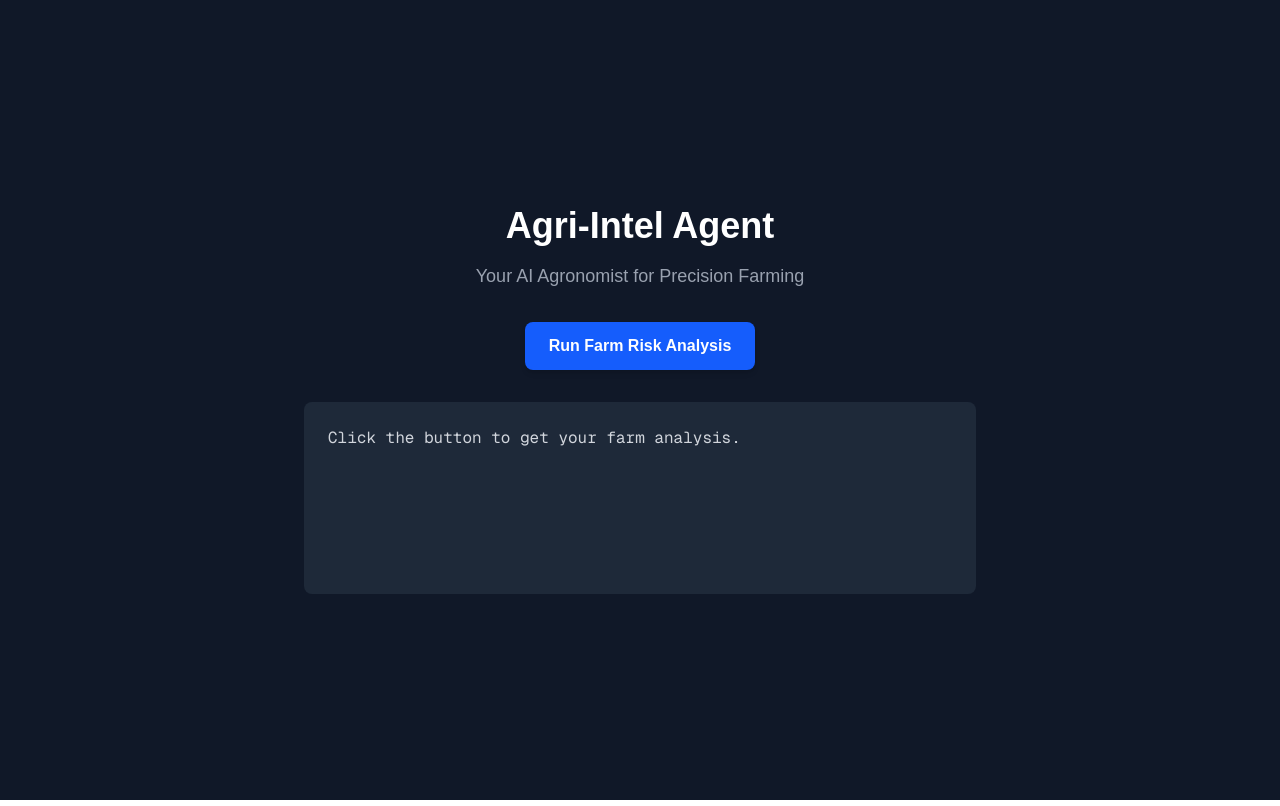
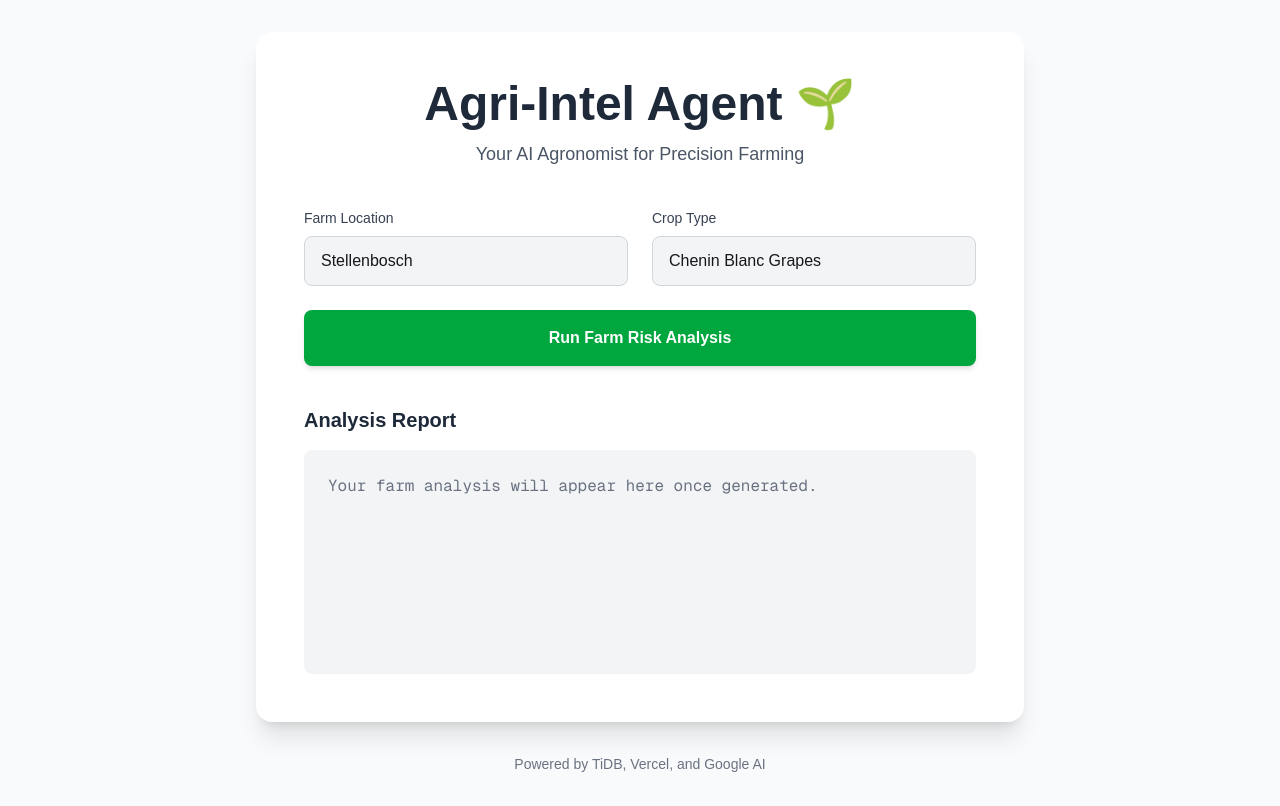
Before and after one commit to Blackgroundmc34/agri-intel-agent, a Next.js app in the folder frontend/: page / in a window 1280 px wide. Built offline with nearby package versions, Linux system fonts and the light colour scheme.

Commit message:
Initial commit of Agri-Intel Agent project

```diff
--- /dev/null
+++ b/frontend/src/app/backup.tsx
@@ -0,0 +1,61 @@
+// frontend/app/page.js
+
+'use client';
+
+import { useState } from 'react';
+
+export default function Home() {
+  const [analysisResult, setAnalysisResult] = useState('');
+  const [isLoading, setIsLoading] = useState(false);
+
+  // This function calls our new AI agent endpoint
+  const getAnalysis = async () => {
+    setIsLoading(true);
+    setAnalysisResult('The agent is thinking... synthesizing data from weather, satellite, and TiDB...');
+
+    try {
+      const response = await fetch('http://127.0.0.1:8000/api/get-farm-analysis', {
+        method: 'POST',
+        headers: {
+          'Content-Type': 'application/json',
+        },
+        body: JSON.stringify({
+          farm_location: 'Stellenbosch', // Sending mock data from frontend
+          crop_type: 'Chenin Blanc Grapes',
+        }),
+      });
+      const data = await response.json();
+      setAnalysisResult(data.analysis);
+
+    } catch (error) {
+      setAnalysisResult('Failed to connect to the backend agent. Is it running?');
+    }
+
+    setIsLoading(false);
+  };
+
+  return (
+    <main className="flex min-h-screen flex-col items-center justify-center p-24 bg-gray-900 text-white">
+      <div className="text-center w-full max-w-2xl">
+        <h1 className="text-4xl font-bold mb-4">Agri-Intel Agent</h1>
+        <p className="text-lg text-gray-400 mb-8">
+          Your AI Agronomist for Precision Farming
+        </p>
+
+        <button
+          onClick={getAnalysis}
+          disabled={isLoading}
+          className="px-6 py-3 bg-blue-600 text-white font-semibold rounded-lg shadow-md hover:bg-blue-700 disabled:bg-gray-500 disabled:cursor-not-allowed transition-colors"
+        >
+          {isLoading ? 'Analyzing...' : 'Run Farm Risk Analysis'}
+        </button>
+
+        <div className="mt-8 p-6 bg-gray-800 rounded-lg min-h-[12rem] text-left whitespace-pre-wrap">
+          <p className="text-md font-mono text-gray-300">
+            {analysisResult || 'Click the button to get your farm analysis.'}
+          </p>
+        </div>
+      </div>
+    </main>
+  );
+}
--- a/frontend/src/app/page.tsx
+++ b/frontend/src/app/page.tsx
@@ -4,58 +4,140 @@
 
 import { useState } from 'react';
 
+// Simple SVG spinner component for loading states
+const Spinner = () => (
+  <svg className="animate-spin -ml-1 mr-3 h-5 w-5 text-white" xmlns="http://www.w3.org/2000/svg" fill="none" viewBox="0 0 24 24">
+    <circle className="opacity-25" cx="12" cy="12" r="10" stroke="currentColor" strokeWidth="4"></circle>
+    <path className="opacity-75" fill="currentColor" d="M4 12a8 8 0 018-8V0C5.373 0 0 5.373 0 12h4zm2 5.291A7.962 7.962 0 014 12H0c0 3.042 1.135 5.824 3 7.938l3-2.647z"></path>
+  </svg>
+);
+
 export default function Home() {
+  const [farmLocation, setFarmLocation] = useState('Stellenbosch');
+  const [cropType, setCropType] = useState('Chenin Blanc Grapes');
   const [analysisResult, setAnalysisResult] = useState('');
   const [isLoading, setIsLoading] = useState(false);
+  const [error, setError] = useState('');
 
-  // This function calls our new AI agent endpoint
-  const getAnalysis = async () => {
+  const getAnalysis = async (e) => {
+    e.preventDefault(); // Prevent form submission from reloading the page
     setIsLoading(true);
-    setAnalysisResult('The agent is thinking... synthesizing data from weather, satellite, and TiDB...');
+    setAnalysisResult('');
+    setError('');
+
+    // A more engaging loading message
+    const loadingMessages = [
+        "Analyzing weather patterns... 🌦️",
+        "Querying satellite imagery... 🛰️",
+        "Synthesizing soil data from TiDB... 🌱",
+        "Compiling risk assessment... 📝",
+    ];
+    let messageIndex = 0;
+    const interval = setInterval(() => {
+        setAnalysisResult(loadingMessages[messageIndex % loadingMessages.length]);
+        messageIndex++;
+    }, 1500);
+
 
     try {
       const response = await fetch('http://127.0.0.1:8000/api/get-farm-analysis', {
         method: 'POST',
-        headers: {
-          'Content-Type': 'application/json',
-        },
+        headers: { 'Content-Type': 'application/json' },
         body: JSON.stringify({
-          farm_location: 'Stellenbosch', // Sending mock data from frontend
-          crop_type: 'Chenin Blanc Grapes',
+          farm_location: farmLocation,
+          crop_type: cropType,
         }),
       });
+
+      clearInterval(interval); // Stop the loading messages
+
+      if (!response.ok) {
+        throw new Error(`HTTP error! Status: ${response.status}`);
+      }
+
       const data = await response.json();
       setAnalysisResult(data.analysis);
 
-    } catch (error) {
-      setAnalysisResult('Failed to connect to the backend agent. Is it running?');
+    } catch (err) {
+      clearInterval(interval); // Also stop on error
+      setError('Failed to connect to the Agri-Intel agent. Please ensure it is running and accessible.');
+      setAnalysisResult(''); // Clear any loading messages
+    } finally {
+      setIsLoading(false);
     }
-
-    setIsLoading(false);
   };
 
   return (
-    <main className="flex min-h-screen flex-col items-center justify-center p-24 bg-gray-900 text-white">
-      <div className="text-center w-full max-w-2xl">
-        <h1 className="text-4xl font-bold mb-4">Agri-Intel Agent</h1>
-        <p className="text-lg text-gray-400 mb-8">
+    <main className="flex min-h-screen flex-col items-center justify-center bg-gray-50 dark:bg-gray-900 p-4 sm:p-8 transition-colors duration-300">
+      <div className="w-full max-w-3xl bg-white dark:bg-gray-800 rounded-2xl shadow-xl overflow-hidden">
+        <div className="p-8 sm:p-12">
+          {/* Header Section */}
+          <div className="text-center mb-10">
+            <h1 className="text-4xl sm:text-5xl font-bold text-gray-800 dark:text-white">
+              Agri-Intel Agent 🌱
+            </h1>
+            <p className="mt-3 text-lg text-gray-600 dark:text-gray-400">
               Your AI Agronomist for Precision Farming
             </p>
+          </div>
 
+          {/* Input Form Section */}
+          <form onSubmit={getAnalysis} className="space-y-6">
+            <div className="grid grid-cols-1 sm:grid-cols-2 gap-6">
+              <div>
+                <label htmlFor="farm_location" className="block text-sm font-medium text-gray-700 dark:text-gray-300 mb-2">
+                  Farm Location
+                </label>
+                <input
+                  type="text"
+                  id="farm_location"
+                  value={farmLocation}
+                  onChange={(e) => setFarmLocation(e.target.value)}
+                  className="w-full px-4 py-3 bg-gray-100 dark:bg-gray-700 border border-gray-300 dark:border-gray-600 rounded-lg focus:ring-2 focus:ring-green-500 focus:border-green-500 transition"
+                  placeholder="e.g., Stellenbosch"
+                  required
+                />
+              </div>
+              <div>
+                <label htmlFor="crop_type" className="block text-sm font-medium text-gray-700 dark:text-gray-300 mb-2">
+                  Crop Type
+                </label>
+                <input
+                  type="text"
+                  id="crop_type"
+                  value={cropType}
+                  onChange={(e) => setCropType(e.target.value)}
+                  className="w-full px-4 py-3 bg-gray-100 dark:bg-gray-700 border border-gray-300 dark:border-gray-600 rounded-lg focus:ring-2 focus:ring-green-500 focus:border-green-500 transition"
+                  placeholder="e.g., Chenin Blanc Grapes"
+                  required
+                />
+              </div>
+            </div>
+
+            {/* Submit Button */}
             <button
-          onClick={getAnalysis}
+              type="submit"
               disabled={isLoading}
-          className="px-6 py-3 bg-blue-600 text-white font-semibold rounded-lg shadow-md hover:bg-blue-700 disabled:bg-gray-500 disabled:cursor-not-allowed transition-colors"
+              className="w-full flex justify-center items-center px-6 py-4 bg-green-600 text-white font-semibold rounded-lg shadow-md hover:bg-green-700 disabled:bg-gray-500 disabled:cursor-not-allowed transition-all duration-300 ease-in-out transform hover:scale-105"
             >
+              {isLoading ? <Spinner /> : null}
               {isLoading ? 'Analyzing...' : 'Run Farm Risk Analysis'}
             </button>
+          </form>
 
-        <div className="mt-8 p-6 bg-gray-800 rounded-lg min-h-[12rem] text-left whitespace-pre-wrap">
-          <p className="text-md font-mono text-gray-300">
-            {analysisResult || 'Click the button to get your farm analysis.'}
-          </p>
+          {/* Results Section */}
+          <div className="mt-10">
+            <h2 className="text-xl font-semibold text-gray-800 dark:text-white mb-4">Analysis Report</h2>
+            <div className="p-6 bg-gray-100 dark:bg-gray-900/50 rounded-lg min-h-[14rem] text-left whitespace-pre-wrap font-mono text-gray-700 dark:text-gray-300 overflow-y-auto">
+              {error && <p className="text-red-500 font-semibold">{error}</p>}
+              {!error && (analysisResult || <p className="text-gray-500 dark:text-gray-400">Your farm analysis will appear here once generated.</p>)}
             </div>
           </div>
+        </div>
+      </div>
+       <footer className="text-center mt-8 text-gray-500 dark:text-gray-400 text-sm">
+          <p>Powered by TiDB, Vercel, and Google AI</p>
+      </footer>
     </main>
   );
 }
```
Also changed, not shown: 1 other file (tests, documents, lock files or other folders). Lines whose indentation alone changed are shown as unchanged.
